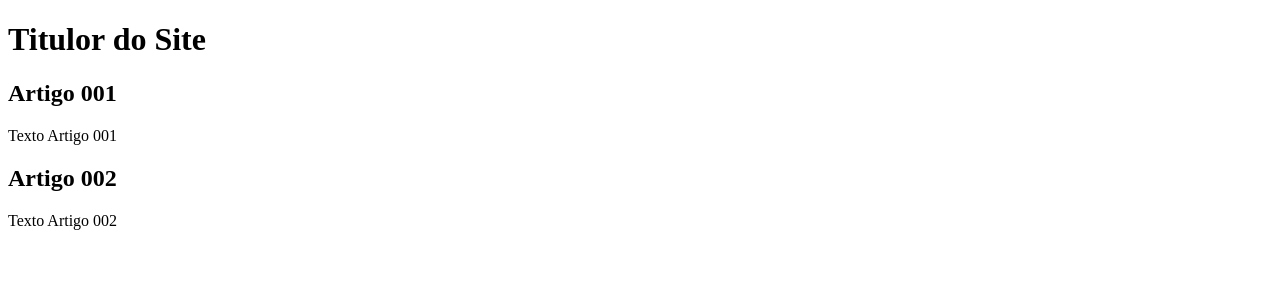
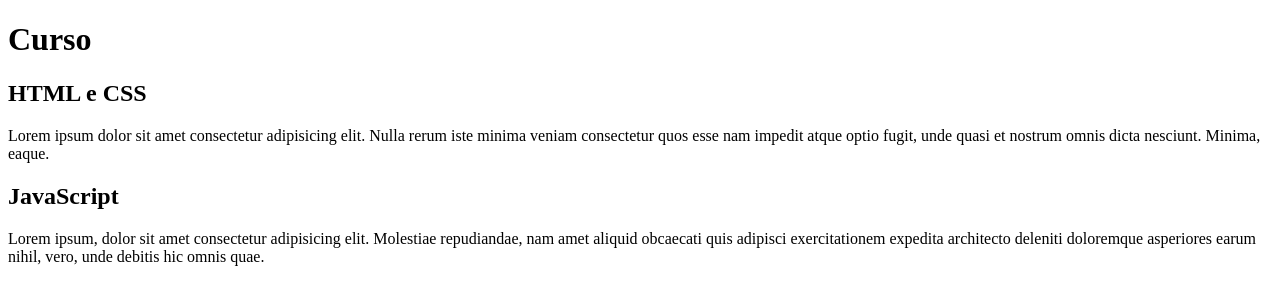
Before and after one commit to Gilson-1994/projeto-site, a plain HTML site: page index.html in a window 1280 px wide. Drawn offline with Linux system fonts and the light colour scheme.

Commit message:
comecei a escrever o conteúdo

```diff
--- a/index.html
+++ b/index.html
@@ -8,15 +8,15 @@
 <body>
     <main>
         <header>
-            <h1>Titulor do Site</h1>
+            <h1>Curso</h1>
         </header>
         <article>
-            <h2>Artigo 001</h2>
-            <p>Texto Artigo 001</p>
+            <h2>HTML e CSS</h2>
+            <p>Lorem ipsum dolor sit amet consectetur adipisicing elit. Nulla rerum iste minima veniam consectetur quos esse nam impedit atque optio fugit, unde quasi et nostrum omnis dicta nesciunt. Minima, eaque.</p>
         </article>
         <article>
-            <h2>Artigo 002</h2>
-            <p>Texto Artigo 002 </p>
+            <h2>JavaScript</h2>
+            <p>Lorem ipsum, dolor sit amet consectetur adipisicing elit. Molestiae repudiandae, nam amet aliquid obcaecati quis adipisci exercitationem expedita architecto deleniti doloremque asperiores earum nihil, vero, unde debitis hic omnis quae. </p>
         </article>
     </main>
 </body>
```
